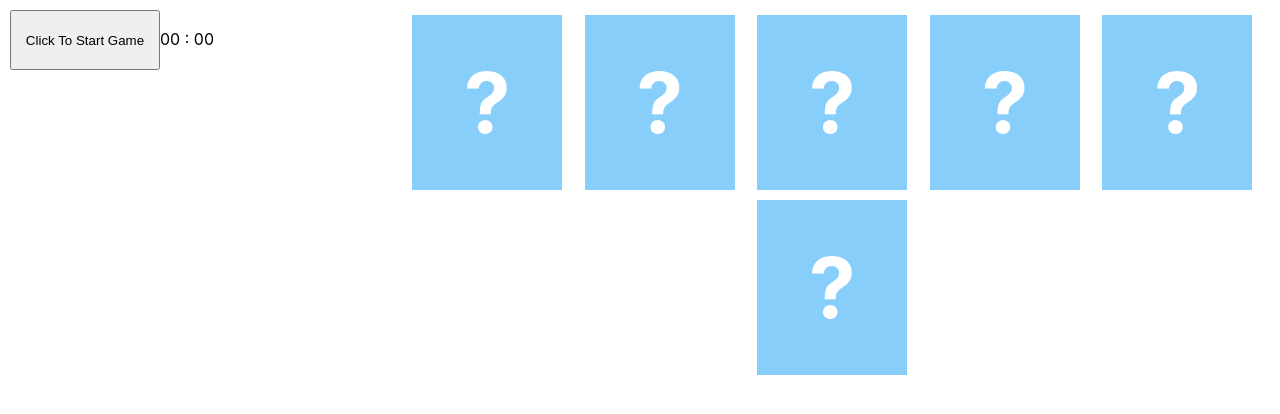
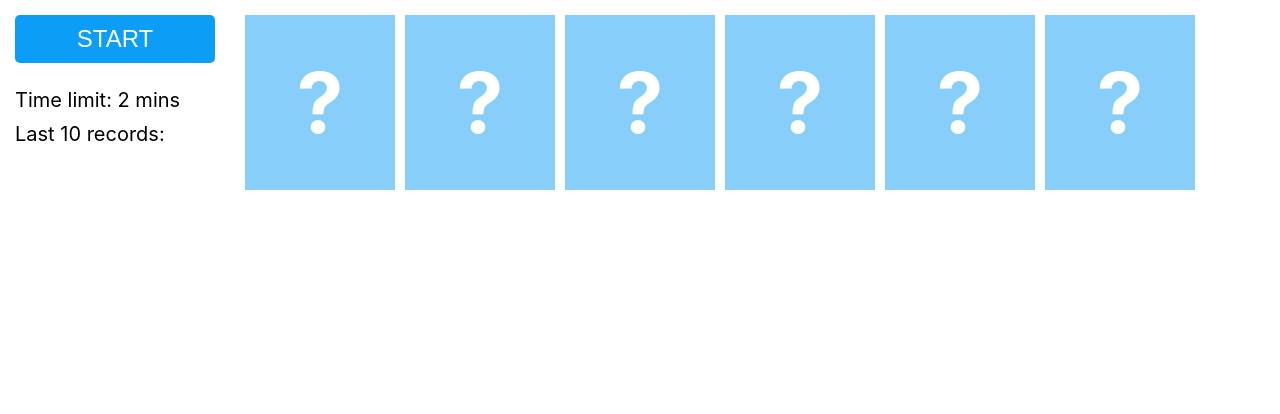
Before and after one commit to heyysh/tiny_games, a React (Create React App) app: page / in a window 1280 px wide. Shown: the top 414 px of the page. Built offline with nearby package versions, Linux system fonts and the light colour scheme.

Commit message:
implement records UI and merge start button and timer in Sidebar

```diff
--- a/src/Games/CardFlip/components/Sidebar.tsx
+++ b/src/Games/CardFlip/components/Sidebar.tsx
@@ -9,29 +9,53 @@ type TSidebarProps = {
   isGameSet: boolean;
 }
 
+type TLastTenRecords = {
+  time: string;
+  isReachTimeLimit: boolean;
+}
+
 const Sidebar = (props: TSidebarProps) => {
   const { isPlaying, isGameSet, setIsPlaying } = props;
-  // const [isPlaying, setIsPlaying] = useState<boolean>(false);
-  const [lastTimeConsuming, setLastTimeConsuming] = useState<number>(0);
+  const [lastTenRecords, setLastTenRecords] = useState<TLastTenRecords[]>([]);
 
-  const handleStartPlaying = () => {
+  const handleStartPlaying = (): void => {
     setIsPlaying(true);
   }
 
-  const handleTimerResult = (timeConsuming: number, isReachTimeLimit: boolean) => {
-    setLastTimeConsuming(timeConsuming);
+  const handleTimerResult = (timeConsuming: number, isReachTimeLimit: boolean): void => {
+    setLastTenRecords((prev) => {
+      const newRecords = [{
+        time: timerFormatter(timeConsuming),
+        isReachTimeLimit
+      }, ...prev];
+      if (newRecords.length > 10) newRecords.pop();
+      return newRecords;
+    });
     setIsPlaying(false);
   }
 
   return (
     <SidebarStyle.Main>
-      <SidebarStyle.StartButton onClick={() => handleStartPlaying()}>
-        Click To Start Game
+      <SidebarStyle.StartButton
+        isPlaying={isPlaying}
+        onClick={() => !isPlaying && handleStartPlaying()}
+      >
+        {isPlaying
+          ? <Timer timeLimit={120} isInterrupt={isGameSet} cb={handleTimerResult} />
+          : 'START'
+        }
       </SidebarStyle.StartButton>
-      {isPlaying
-        ? <Timer timeLimit={120} isInterrupt={isGameSet} cb={handleTimerResult} />
-        : timerFormatter(lastTimeConsuming)
-      }
+      <SidebarStyle.RecordsContainer>
+        <SidebarStyle.Title>Time limit: 2 mins</SidebarStyle.Title>
+        <SidebarStyle.Title>Last 10 records:</SidebarStyle.Title>
+        <ul>
+          {lastTenRecords.map((item, idx) => {
+            return item.isReachTimeLimit
+              ? <SidebarStyle.RecordTimeout key={`${item}_${idx}`}>Timeout</SidebarStyle.RecordTimeout>
+              : <SidebarStyle.Record key={`${item}_${idx}`}>{item.time}</SidebarStyle.Record>
+          })}
+        </ul>
+      </SidebarStyle.RecordsContainer>
     </SidebarStyle.Main>
   )
 }
--- a/src/Games/CardFlip/components/SidebarStyle.tsx
+++ b/src/Games/CardFlip/components/SidebarStyle.tsx
@@ -1,12 +1,51 @@
 import styled from 'styled-components';
 
+type TSidebarStyleProps = {
+  isPlaying: boolean;
+}
+
+
 const Main = styled.div`
-  width: 400px;
   margin: 10px;
 `
-const StartButton = styled.button`
-  width: 150px;
-  height: 60px;
+
+const StartButton = styled.button<TSidebarStyleProps>`
+  width: 200px;
+  height: 48px;
+  font-size: 24px;
+  margin: 5px;
+  cursor: pointer;
+  background-color: ${props => props.isPlaying ? '#009e95' : '#0c9df7'} ;
+  color: white;
+  border: 0px;
+  border-radius: 5px;
 `
 
-export { Main, StartButton };
+const RecordsContainer = styled.div`
+  margin: 20px 5px 5px 5px;
+  font-size: 18px;
+  & > ul {
+    padding-left: 24px;
+    margin: 10px 0px;
+  }
+
+  & li {
+    margin: 5px 0px;
+  }
+`
+
+const Title = styled.div`
+  font-size: 20px;
+  margin: 10px 0px;
+  font-weight: normal;
+`
+
+const Record = styled.li`
+  color: #414141;
+`
+
+const RecordTimeout = styled(Record)`
+  color: red;
+`
+
+export { Main, StartButton, RecordsContainer, Title, Record, RecordTimeout };
```
